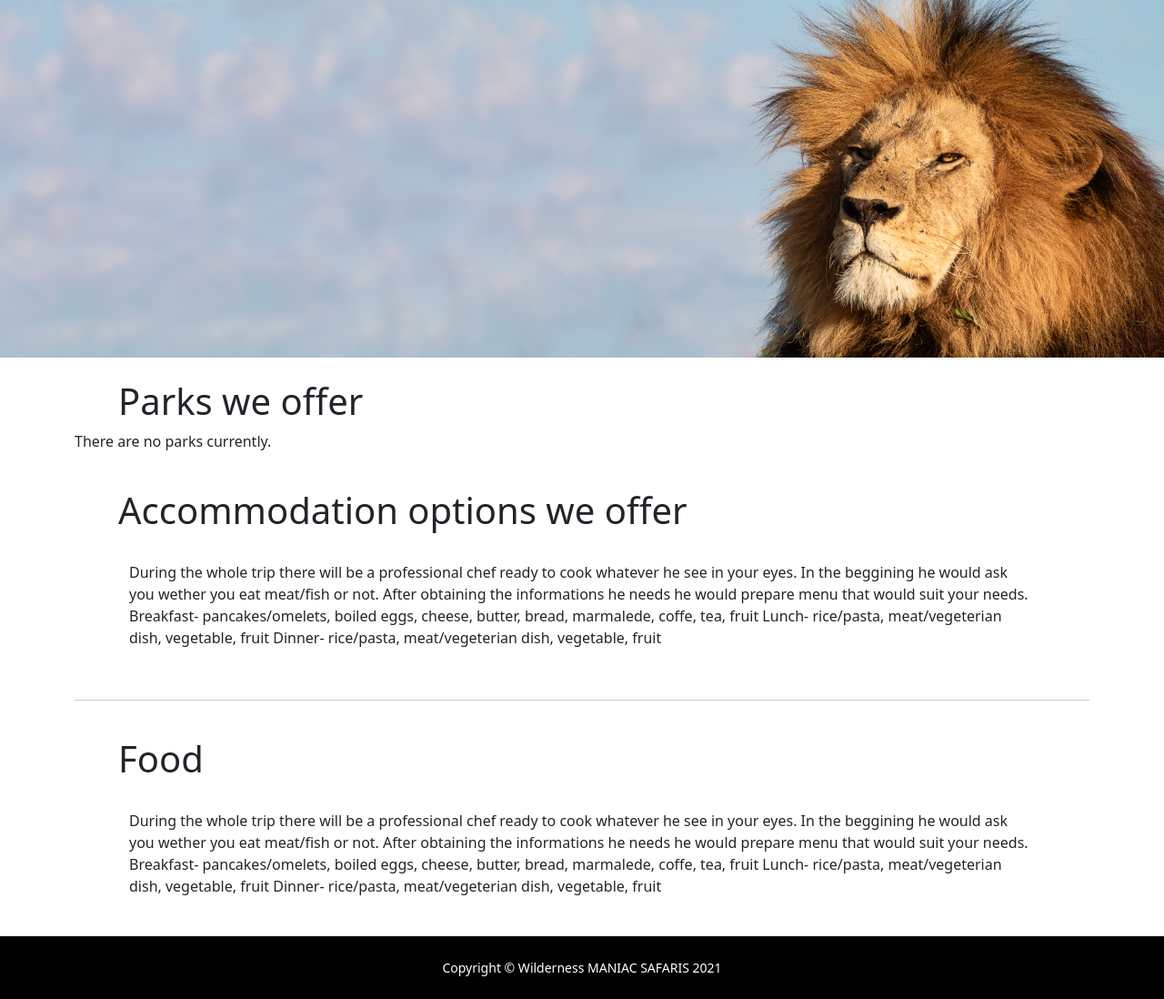
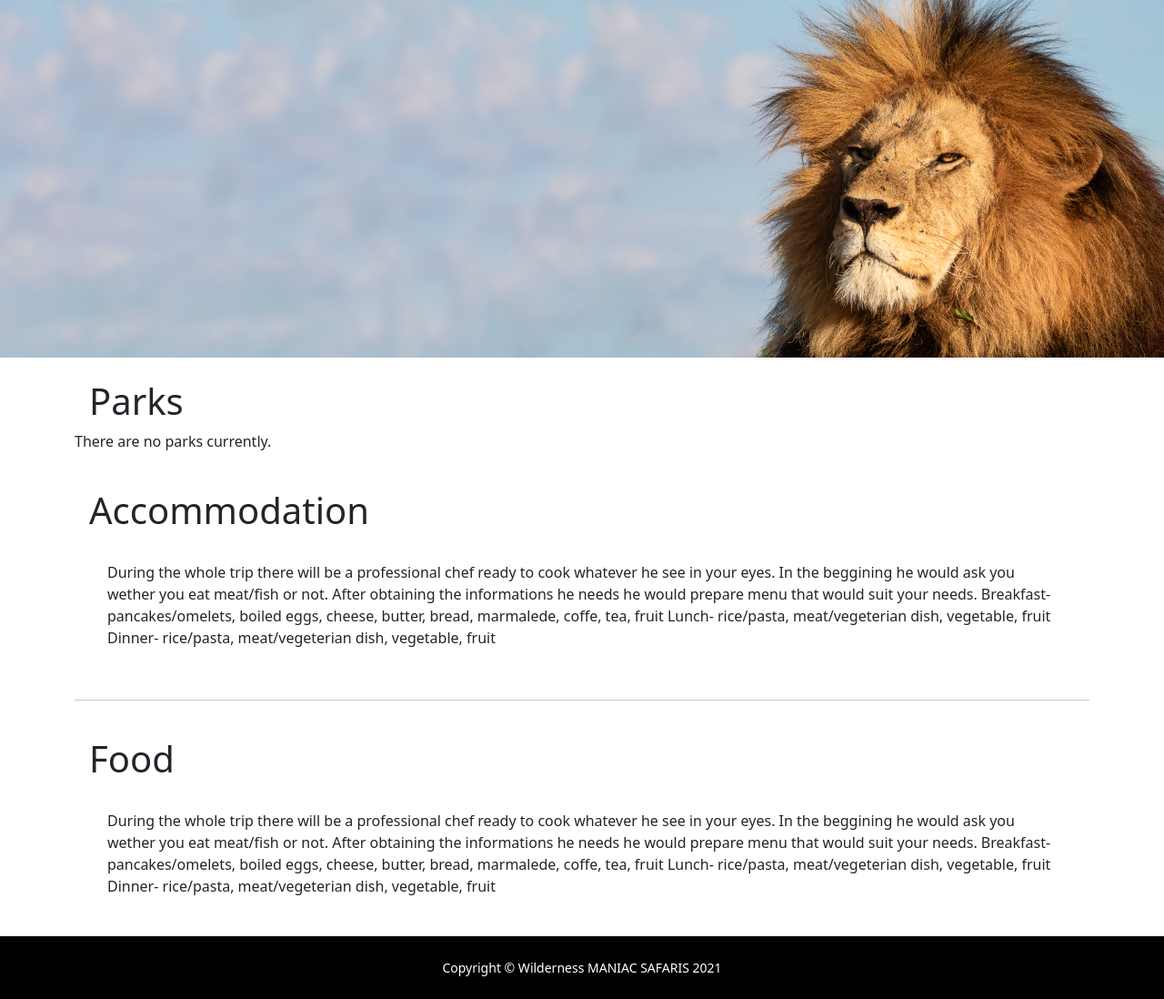
Before and after one commit to jvida/safari, a Django app: page /catalog/parks/ in a window 1280 px wide. Shown: the part 197-1295 px from the top of the page at 91% size. Run offline with Django 3.2, Linux system fonts and the light colour scheme; data that the repository does not hold is empty.

Commit message:
Park list layout adjustments. Gallery layout adjustments.

```diff
--- a/catalog/static/css/styles.css
+++ b/catalog/static/css/styles.css
@@ -52,7 +52,7 @@
     max-width: 50%;
     margin-right: 1rem;
     margin-bottom: 0.3rem;
-    margin-top: 0.4rem;
+    margin-top: 0.275rem;
 }
 
 /* so park image has max width*/
@@ -60,14 +60,31 @@
     max-width: 50%;
     margin-left: 1rem;
     margin-bottom: 0.3rem;
-    margin-top: 0.4rem;
+    margin-top: 0.275rem;
 }
 
-@media (max-width: 1200px) {
-     .container-offer-image-end {
+@media (max-width: 767px) {
+    .container-offer-image-start {
          width: 100%;
          max-width: 100%;
-     }
+    }
+
+    .container-offer-image-end {
+         width: 100%;
+         max-width: 100%;
+    }
+}
+
+@media (min-width: 1200px) {
+    .container-offer-image-start {
+         width: 65%;
+         max-width: 65%;
+    }
+
+    .container-offer-image-end {
+         width: 65%;
+         max-width: 65%;
+    }
 }
 
 .container-offer-image-start #imgdpc {
--- a/catalog/templates/catalog/gallery.html
+++ b/catalog/templates/catalog/gallery.html
@@ -12,7 +12,7 @@
   </div>
 
   <div class="container">
-    <div class="row row-cols-lg-4 row-cols-md-3 row-cols-sm-2 justify-content-start p-5">
+    <div class="row-2 row-cols-md-3 row-cols-lg-4 justify-content-start p-5">
       {% if images %}
         {% for img in images %}
           {% with 'img/gallery/'|add_str:img as img_path %}
--- a/catalog/templates/catalog/park_list.html
+++ b/catalog/templates/catalog/park_list.html
@@ -7,15 +7,15 @@
 {% block content %}
 
   <section>
-    <div class="px-0 px-md-2 px-lg-5 pt-4">
-      <h1>Parks we offer</h1>
+    <div class="px-0 px-md-2 px-lg-3 pt-4">
+      <h1>Parks</h1>
     </div>
 
     {% if park_list %}
       {% for park in park_list %}
         <div class="container">
           <div class="row">
-            <div class="col-12 px-0 py-4 px-md-3 py-lg-4 px-lg-5">
+            <div class="col-12 px-2 py-4 px-md-4 py-lg-4">
               <div class="pb-3">
                 <h2>{{ park }}</h2>
               </div>
@@ -39,13 +39,13 @@
 
 
   <section>
-    <div class="px-0 px-md-2 px-lg-5 pt-4">
-      <h1>Accommodation options we offer</h1>
+    <div class="px-0 px-md-2 px-lg-3 pt-4">
+      <h1>Accommodation</h1>
     </div>
 
         <div class="container">
         <div class="row">
-          <div class="col-12 px-0 py-4 px-md-3 py-lg-4 px-lg-5">
+          <div class="col-12 px-2 py-4 px-md-4 py-lg-4">
             <p>
               During the whole trip there will be a professional chef ready to cook whatever he see in your eyes. In the beggining he would ask you wether you eat meat/fish or not. After obtaining the informations he needs he would prepare menu that would suit your needs.
               Breakfast- pancakes/omelets, boiled eggs,  cheese, butter, bread, marmalede, coffe, tea, fruit
@@ -59,12 +59,12 @@
   </section>
 
   <section>
-    <div class="px-0 px-md-2 px-lg-5 pt-4">
+    <div class="px-0 px-md-2 px-lg-3 pt-4">
       <h1>Food</h1>
     </div>
       <div class="container">
         <div class="row">
-          <div class="col-12 px-0 py-4 px-md-3 py-lg-4 px-lg-5">
+          <div class="col-12 px-2 py-4 px-md-4 py-lg-4">
             <p>
               During the whole trip there will be a professional chef ready to cook whatever he see in your eyes. In the beggining he would ask you wether you eat meat/fish or not. After obtaining the informations he needs he would prepare menu that would suit your needs.
               Breakfast- pancakes/omelets, boiled eggs,  cheese, butter, bread, marmalede, coffe, tea, fruit
```
